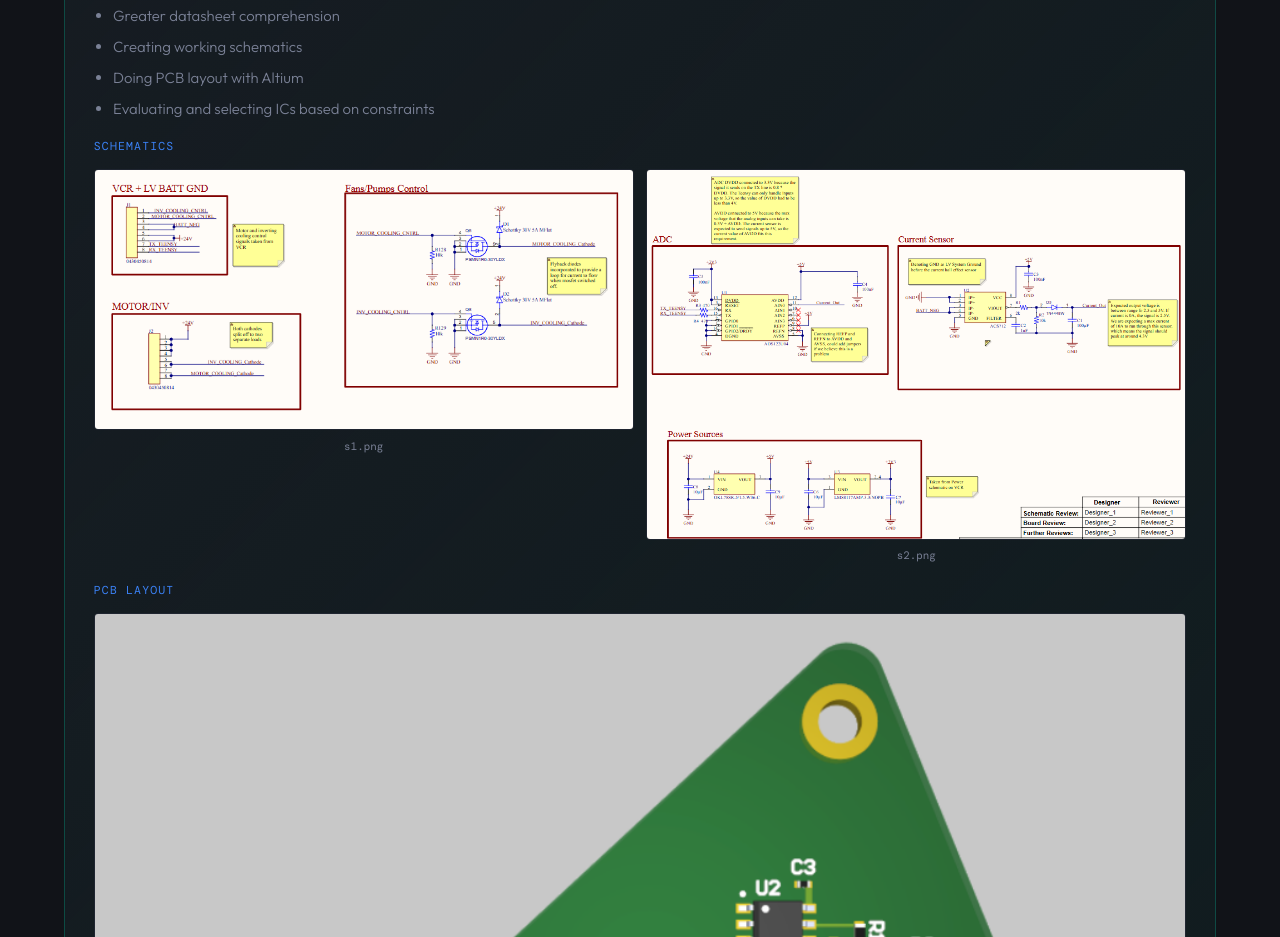
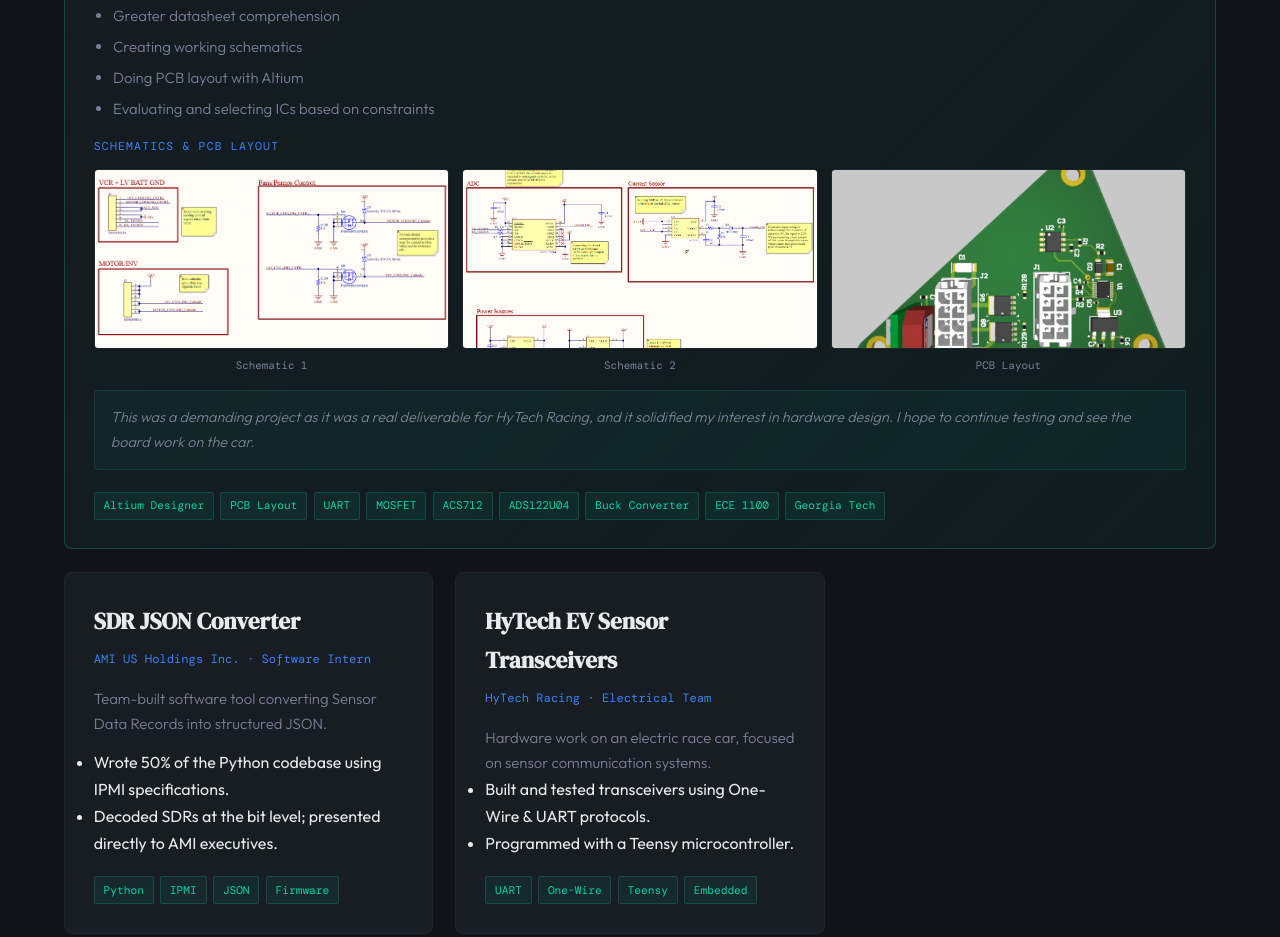
Before and after one commit to ThomasZechariah/ThomasZechariah.github.io, a plain HTML site: page index.html in a window 1280 px wide. Shown: the part 5554-6491 px from the top of the page. Drawn offline with nearby package versions, Linux system fonts and the light colour scheme; a web font is replaced by a local one.

Commit message:
Update index.html

```diff
--- a/index.html
+++ b/index.html
@@ -451,24 +451,20 @@
           </div>
 
           <div style="margin-bottom:1rem;">
-            <div style="font-family:var(--mono-font);font-size:0.72rem;color:var(--accent2);letter-spacing:0.1em;text-transform:uppercase;margin-bottom:0.8rem;">Schematics</div>
-            <div style="display:grid;grid-template-columns:1fr 1fr;gap:0.8rem;">
+            <div style="font-family:var(--mono-font);font-size:0.72rem;color:var(--accent2);letter-spacing:0.1em;text-transform:uppercase;margin-bottom:0.8rem;">Schematics &amp; PCB Layout</div>
+            <div style="display:grid;grid-template-columns:1fr 1fr 1fr;gap:0.8rem;">
               <div>
-                <img src="s1.png" alt="Schematic 1" style="width:100%;border-radius:4px;border:1px solid var(--border);display:block;" />
-                <div style="font-family:var(--mono-font);font-size:0.68rem;color:var(--muted);text-align:center;margin-top:0.4rem;">s1.png</div>
+                <img src="s1.png" alt="Schematic 1" style="width:100%;height:180px;object-fit:cover;border-radius:4px;border:1px solid var(--border);display:block;" />
+                <div style="font-family:var(--mono-font);font-size:0.68rem;color:var(--muted);text-align:center;margin-top:0.4rem;">Schematic 1</div>
               </div>
               <div>
-                <img src="s2.png" alt="Schematic 2" style="width:100%;border-radius:4px;border:1px solid var(--border);display:block;" />
-                <div style="font-family:var(--mono-font);font-size:0.68rem;color:var(--muted);text-align:center;margin-top:0.4rem;">s2.png</div>
+                <img src="s2.png" alt="Schematic 2" style="width:100%;height:180px;object-fit:cover;border-radius:4px;border:1px solid var(--border);display:block;" />
+                <div style="font-family:var(--mono-font);font-size:0.68rem;color:var(--muted);text-align:center;margin-top:0.4rem;">Schematic 2</div>
               </div>
-            </div>
-          </div>
-
-          <div style="margin-bottom:1rem;">
-            <div style="font-family:var(--mono-font);font-size:0.72rem;color:var(--accent2);letter-spacing:0.1em;text-transform:uppercase;margin-bottom:0.8rem;">PCB Layout</div>
-            <div>
-              <img src="l1.png" alt="PCB Layout" style="width:100%;border-radius:4px;border:1px solid var(--border);display:block;" />
-              <div style="font-family:var(--mono-font);font-size:0.68rem;color:var(--muted);text-align:center;margin-top:0.4rem;">l1.png</div>
+              <div>
+                <img src="l1.png" alt="PCB Layout" style="width:100%;height:180px;object-fit:cover;border-radius:4px;border:1px solid var(--border);display:block;" />
+                <div style="font-family:var(--mono-font);font-size:0.68rem;color:var(--muted);text-align:center;margin-top:0.4rem;">PCB Layout</div>
+              </div>
             </div>
           </div>
 
```
